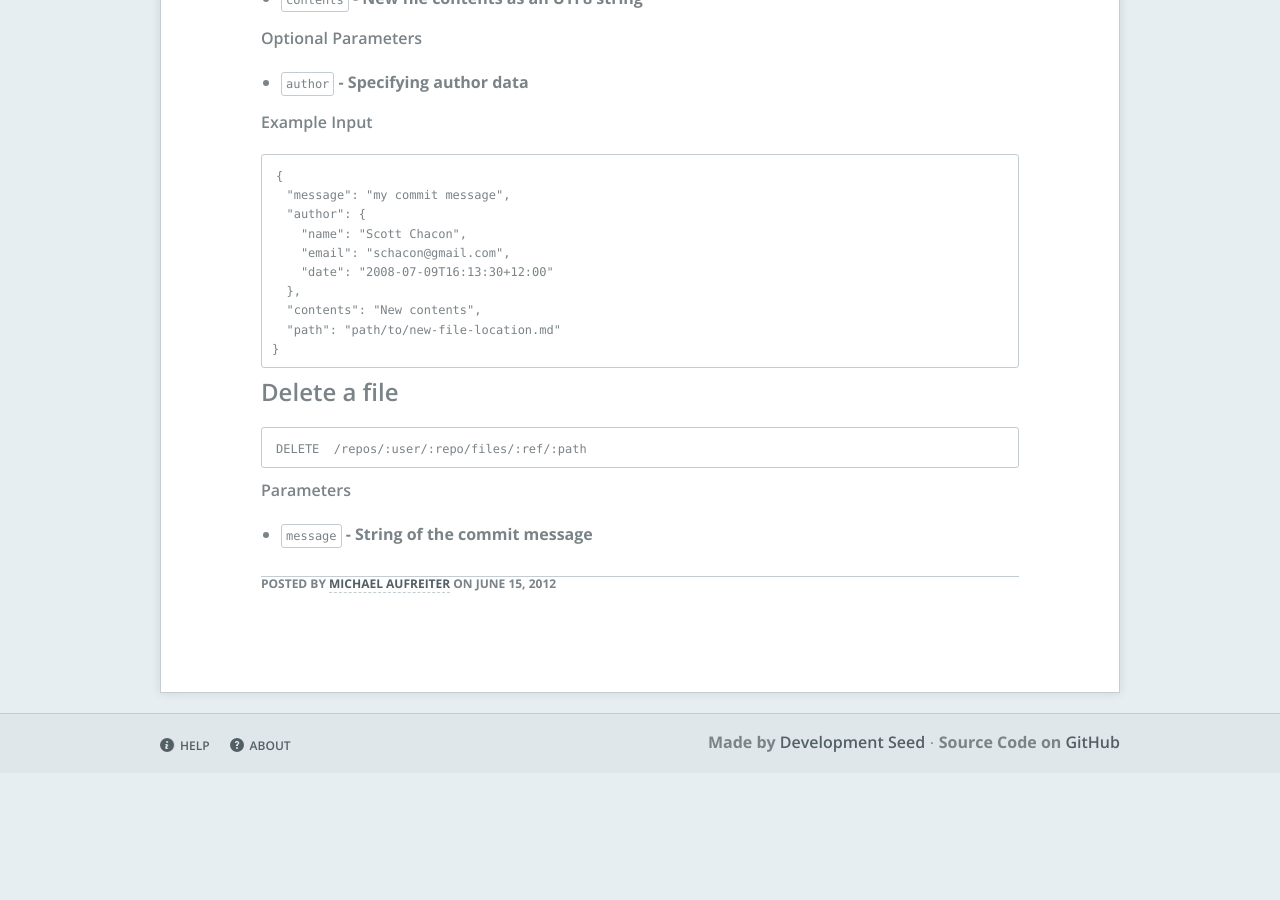
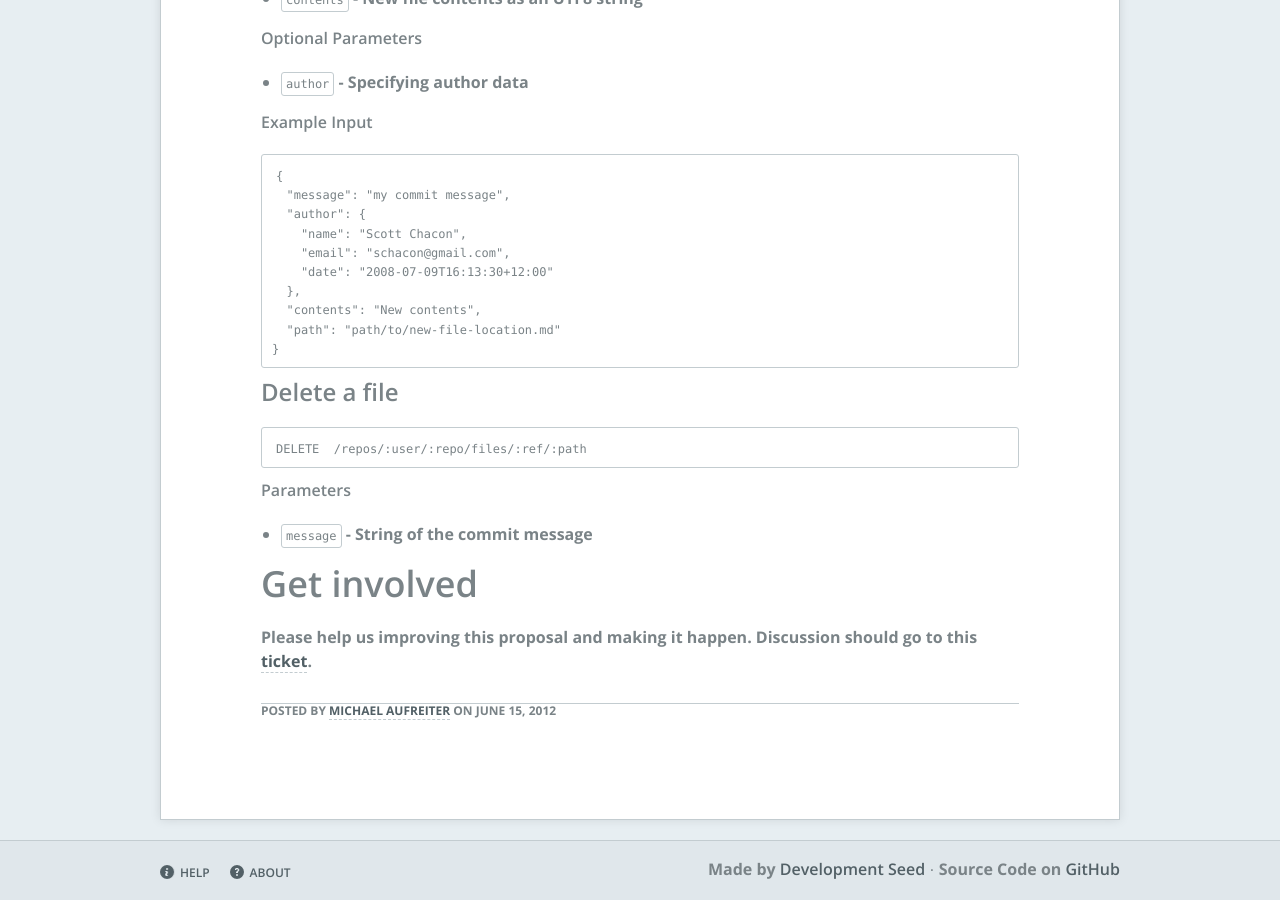
Before and after one commit to prose/prose, a Jekyll site: the page built from _posts/help/2012-06-15-dear-github.md, in a window 1280 px wide and 900 px high, scrolled down 2794 px. Built offline with Jekyll 4.4.1, drawn with Linux system fonts in a browser that asks for light colours; before the commit the page ends 3567 px from its top, so only the background shows below that.

Commit message:
Updated 2012-06-15-dear-github.md

```diff
--- a/_posts/help/2012-06-15-dear-github.md
+++ b/_posts/help/2012-06-15-dear-github.md
@@ -136,3 +135,8 @@ Ideally, this allows you to write multiple files.
 **Parameters**
 
 - `message` - String of the commit message
+
+
+# Get involved
+
+Please help us improving this proposal and making it happen. Discussion should go to this [ticket](https://github.com/prose/prose/issues/92).
```
Also changed, not shown: other parts of _posts/help/2012-06-15-dear-github.md (+2 -3 lines).
